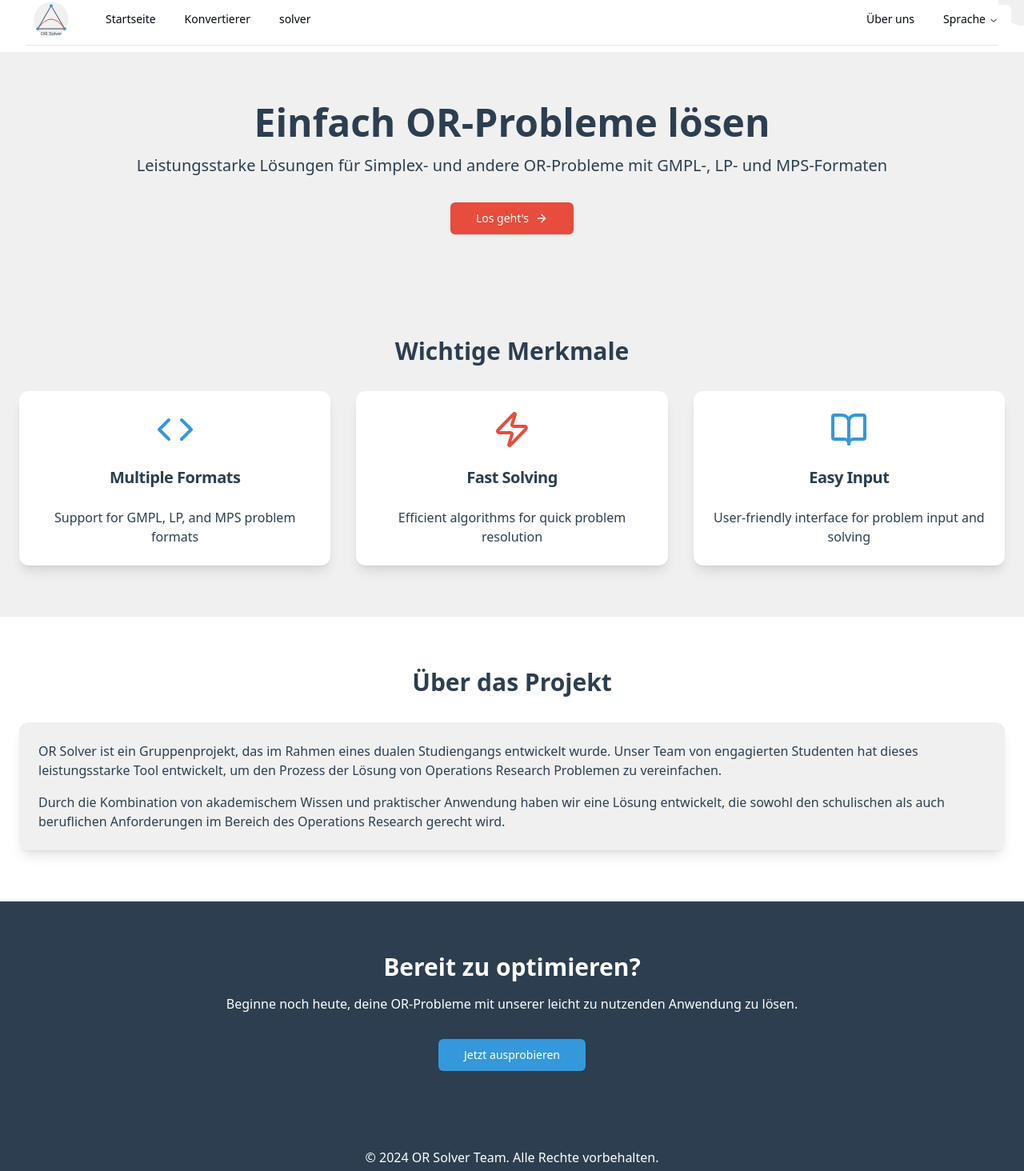
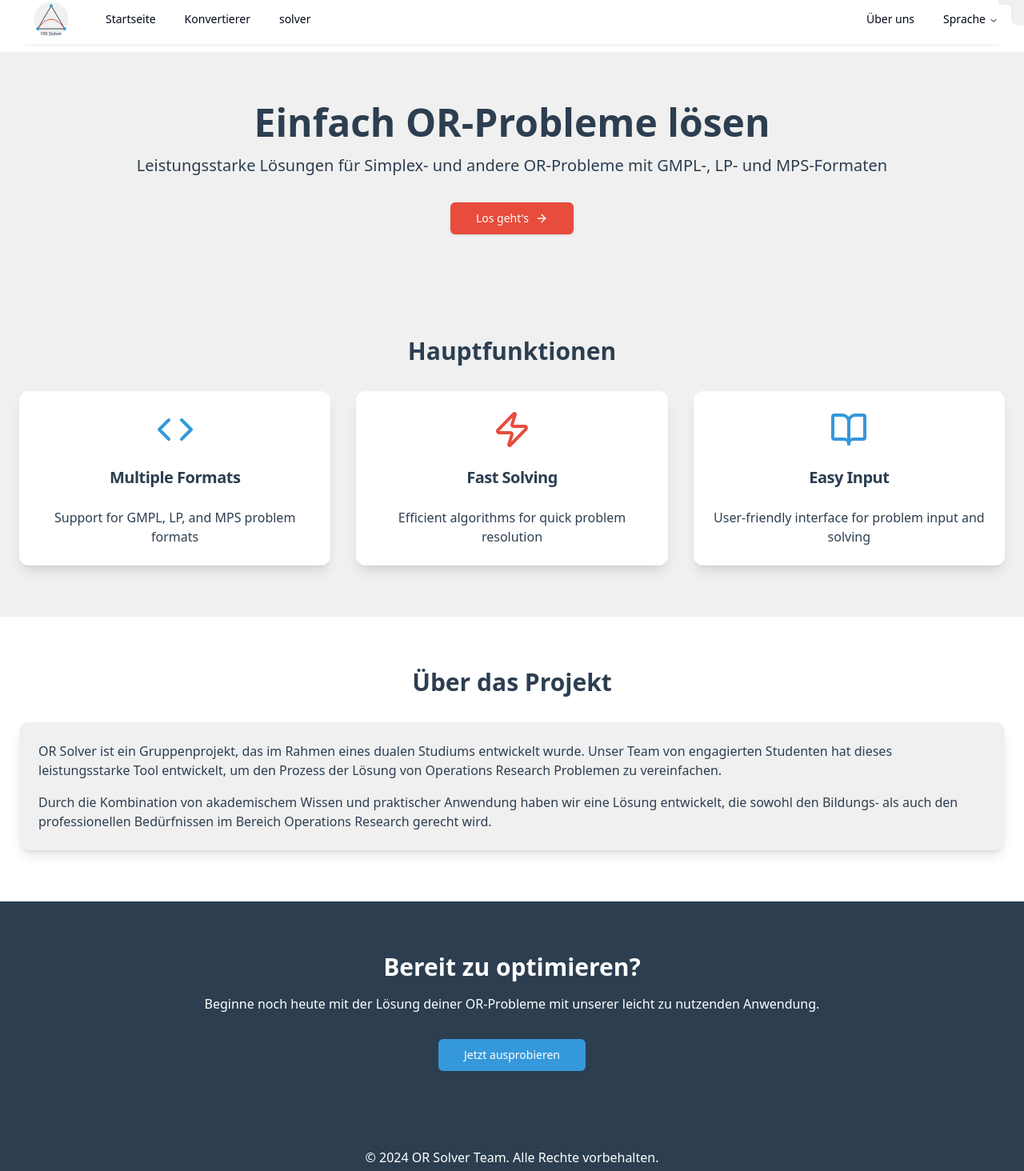
Before and after one commit to mst2k/programmierprojekt, a React (Vite) app in the folder frontend/: page /#/ in a window 1280 px wide. Shown: the top 1464 px of the page at 80% size. Built offline with nearby package versions, Linux system fonts and the light colour scheme.

Commit message:
feat(homepage): e.g. added translation and design update

```diff
--- a/frontend/src/components/pages/WelcomePage.tsx
+++ b/frontend/src/components/pages/WelcomePage.tsx
@@ -25,6 +25,7 @@ function WelcomePage() {
                     <p className="text-xl mb-8 text-[#2c3e50]">{t('welcomePage.powerfulSolution')}</p>
                     <Button size="lg" className="bg-[#e74c3c] hover:bg-[#c0392b] text-white">
                     {t('welcomePage.getStarted')} <ArrowRight className="ml-2 h-4 w-4" />
+
                     </Button>
                 </section>
                 <section id="features" className="py-16">
@@ -33,17 +34,17 @@ function WelcomePage() {
                         <div className="grid grid-cols-1 md:grid-cols-3 gap-8">
                             <FeatureCard
                                 icon={<Code className="w-12 h-12 text-[#3498db]" />}
-                                title="Multiple Formats"
+                                title="Multiple Formats" //translation
                                 description="Support for GMPL, LP, and MPS problem formats"
                             />
                             <FeatureCard
                                 icon={<Zap className="w-12 h-12 text-[#e74c3c]" />}
-                                title="Fast Solving"
+                                title="Fast Solving" //translation
                                 description="Efficient algorithms for quick problem resolution"
                             />
                             <FeatureCard
                                 icon={<BookOpen className="w-12 h-12 text-[#3498db]" />}
-                                title="Easy Input"
+                                title="Easy Input" //translation
                                 description="User-friendly interface for problem input and solving"
                             />
                         </div>
--- a/frontend/src/translations/de.json
+++ b/frontend/src/translations/de.json
@@ -27,6 +27,7 @@
     "nnb": "Nichtnegativitätsbedingung",
     "mode": "Modus",
     "send": "Abschicken",
+    "solvertype": "Lösertyp",
     "otherProbs": "Andere Standard Probleme",
     "toggleSolver": "Umschalt-Löser",
     "input_placeholder": "Geben Sie hier Ihren Text ein",
@@ -84,12 +85,12 @@
             "solveProb": "Einfach OR-Probleme lösen",
             "powerfulSolution": "Leistungsstarke Lösungen für Simplex- und andere OR-Probleme mit GMPL-, LP- und MPS-Formaten",
             "getStarted": "Los geht's",
-            "keayFeat": "Wichtige Merkmale",
+            "keayFeat": "Hauptfunktionen",
             "aboutProj":"Über das Projekt",
-            "context": "OR Solver ist ein Gruppenprojekt, das im Rahmen eines dualen Studiengangs entwickelt wurde. Unser Team von engagierten Studenten hat dieses leistungsstarke Tool entwickelt, um den Prozess der Lösung von Operations Research Problemen zu vereinfachen.",
-            "academicContext": "Durch die Kombination von akademischem Wissen und praktischer Anwendung haben wir eine Lösung entwickelt, die sowohl den schulischen als auch beruflichen Anforderungen im Bereich des Operations Research gerecht wird.",
+            "context": "OR Solver ist ein Gruppenprojekt, das im Rahmen eines dualen Studiums entwickelt wurde. Unser Team von engagierten Studenten hat dieses leistungsstarke Tool entwickelt, um den Prozess der Lösung von Operations Research Problemen zu vereinfachen.",
+            "academicContext": "Durch die Kombination von akademischem Wissen und praktischer Anwendung haben wir eine Lösung entwickelt, die sowohl den Bildungs- als auch den professionellen Bedürfnissen im Bereich Operations Research gerecht wird.",
             "optimize": "Bereit zu optimieren?",
-            "startSolv": "Beginne noch heute, deine OR-Probleme mit unserer leicht zu nutzenden Anwendung zu lösen.",
+            "startSolv": "Beginne noch heute mit der Lösung deiner OR-Probleme mit unserer leicht zu nutzenden Anwendung.",
             "try": "Jetzt ausprobieren",
             "ORTeamRights": "2024 OR Solver Team. Alle Rechte vorbehalten."
     }
--- a/frontend/src/translations/en.json
+++ b/frontend/src/translations/en.json
@@ -26,6 +26,8 @@
     "chooseOrType": "Choose the Optimization Type",
     "nnb": "Non Negativity Condition",
     "send": "Send",
+    "mode": "Mode",
+    "solvertype": "Solver Type",
     "otherProbs": "Other standard problems",
     "toggleSolver": "Toggle Solver",
     "input_placeholder": "Enter your text here",
```
